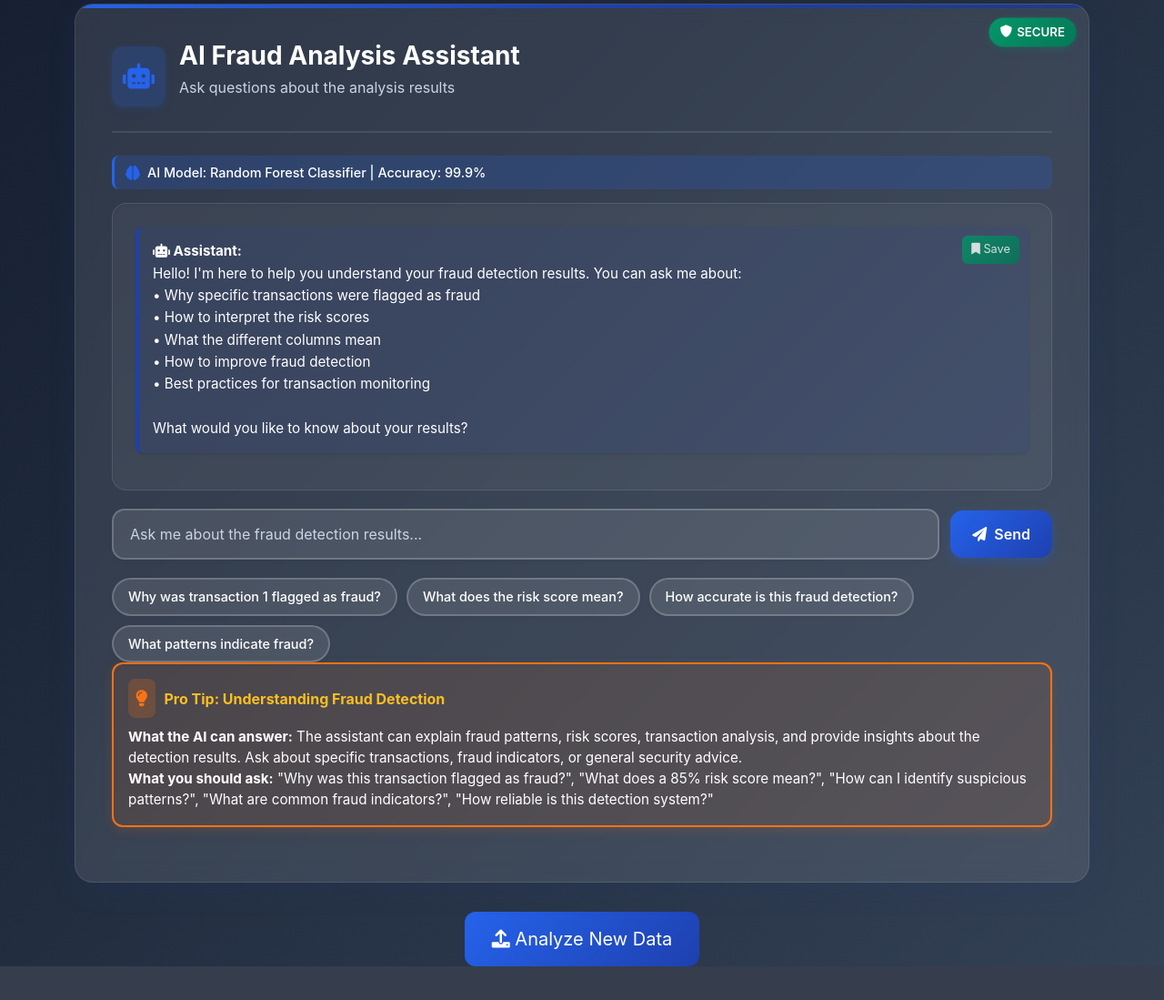
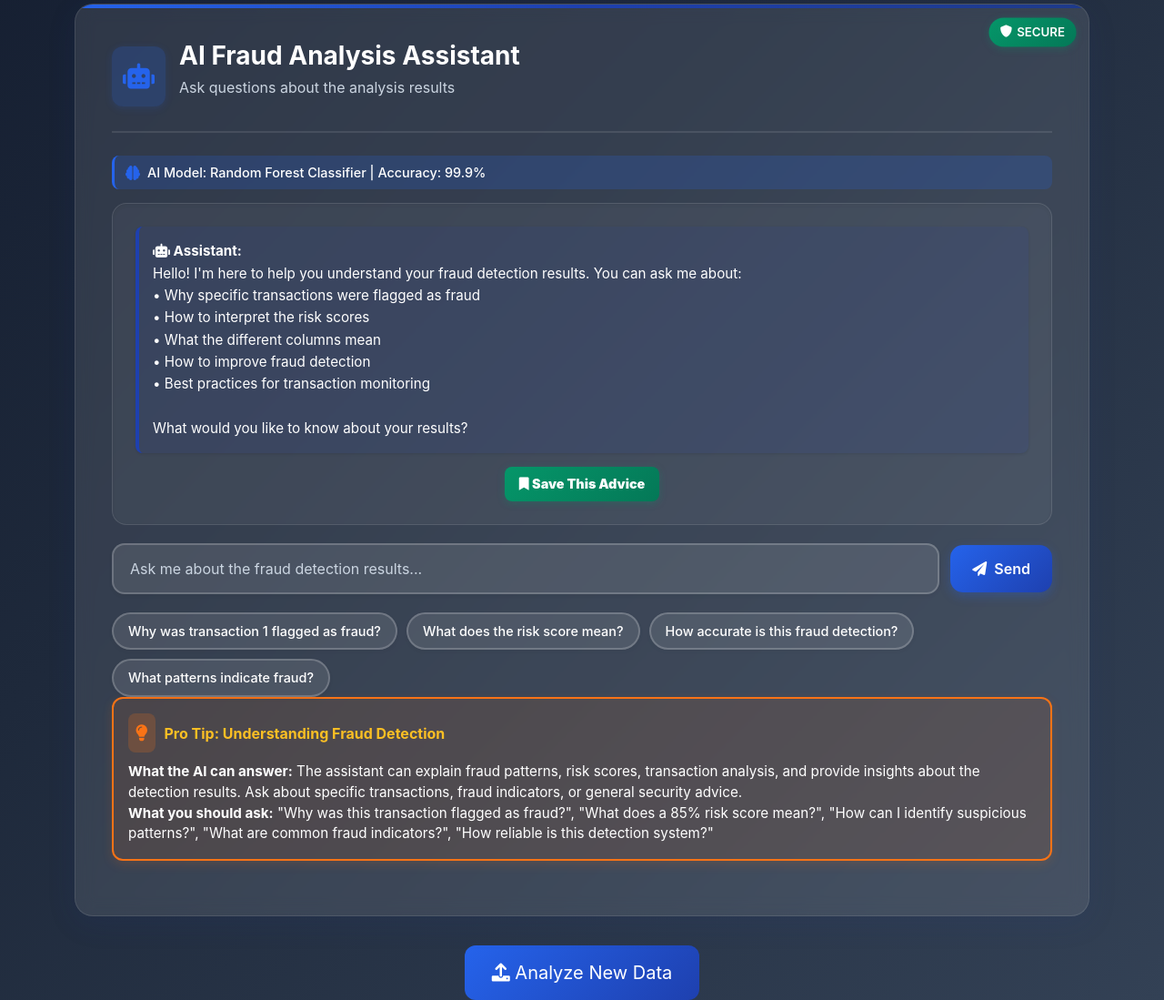
Before and after one commit to Pawan22104168/FraudGuard-Pro-AI-Fraud-Detection-System, a Flask app: template templates/display.html in a window 1280 px wide. Shown: the part 802-1901 px from the top of the page at 91% size. Before the commit the page ends 1864 px from the top, so only its background shows below. Run offline with Flask 3, Linux system fonts and the light colour scheme; the template is opened without the code that fills it, so the values that code supplies are empty.

Commit message:
Update save button design - move under conversation with bold 'Save This Advice' text

```diff
--- a/templates/display.html
+++ b/templates/display.html
@@ -246,7 +246,7 @@
             border-bottom-right-radius: 4px;
             border-left: 3px solid #2563eb;
         }
-        .bot-message {
+        .chat-message.bot-message {
             background: rgba(30, 64, 175, 0.1);
             border-left: 4px solid #1e40af;
             padding: 15px;
@@ -455,28 +455,32 @@
             box-shadow: 0 4px 12px rgba(37, 99, 235, 0.3);
         }
 
+        .save-advice-section {
+            margin-top: 10px;
+            text-align: center;
+        }
+
         .save-advice-btn {
-            position: absolute;
-            top: 10px;
-            right: 10px;
             background: linear-gradient(135deg, #059669 0%, #047857 100%);
             color: white;
             border: none;
-            padding: 5px 10px;
-            border-radius: 6px;
-            font-size: 0.8rem;
+            padding: 8px 16px;
+            border-radius: 8px;
+            font-size: 0.9rem;
+            font-weight: 600;
             cursor: pointer;
             transition: all 0.3s ease;
-            opacity: 0.8;
+            box-shadow: 0 2px 8px rgba(5, 150, 105, 0.3);
         }
 
         .save-advice-btn:hover {
-            opacity: 1;
-            transform: scale(1.05);
+            transform: translateY(-2px);
+            box-shadow: 0 4px 12px rgba(5, 150, 105, 0.4);
         }
 
         .save-advice-btn.saved {
             background: linear-gradient(135deg, #dc2626 0%, #b91c1c 100%);
+            box-shadow: 0 2px 8px rgba(220, 38, 38, 0.3);
         }
     </style>
 </head>
@@ -583,9 +587,6 @@
 
         <div class="chatbot-container" id="chatLog">
             <div class="chat-message bot-message" data-advice="Hello! I'm here to help you understand your fraud detection results. You can ask me about: Why specific transactions were flagged as fraud, How to interpret the risk scores, What the different columns mean, How to improve fraud detection, Best practices for transaction monitoring. What would you like to know about your results?">
-                <button class="save-advice-btn" onclick="saveAdviceFromElement(this)">
-                    <i class="fas fa-bookmark"></i> Save
-                </button>
                 <strong><i class="fas fa-robot"></i> Assistant:</strong><br>
                 Hello! I'm here to help you understand your fraud detection results. You can ask me about:<br>
                 • Why specific transactions were flagged as fraud<br>
@@ -594,6 +595,11 @@
                 • How to improve fraud detection<br>
                 • Best practices for transaction monitoring<br><br>
                 What would you like to know about your results?
+            </div>
+            <div class="save-advice-section">
+                <button class="save-advice-btn" onclick="saveAdviceFromElement(this)">
+                    <i class="fas fa-bookmark"></i> <strong>Save This Advice</strong>
+                </button>
             </div>
         </div>
 
@@ -679,11 +685,13 @@
         .then(data => {
             chatLog.innerHTML += `
                 <div class="chat-message bot-message" data-advice="${data.reply}">
-                    <button class="save-advice-btn" onclick="saveAdviceFromElement(this)">
-                        <i class="fas fa-bookmark"></i> Save
-                    </button>
                     <strong><i class="fas fa-robot"></i> Assistant:</strong><br>
                     ${data.reply}
+                </div>
+                <div class="save-advice-section">
+                    <button class="save-advice-btn" onclick="saveAdviceFromElement(this)">
+                        <i class="fas fa-bookmark"></i> <strong>Save This Advice</strong>
+                    </button>
                 </div>
             `;
 
@@ -709,7 +717,8 @@
 
     // Function to save advice from chatbot
     function saveAdviceFromElement(button) {
-        const messageDiv = button.closest('.bot-message');
+        const saveSection = button.closest('.save-advice-section');
+        const messageDiv = saveSection.previousElementSibling;
         const advice = messageDiv.getAttribute('data-advice');
 
         // Save to localStorage
@@ -726,7 +735,7 @@
         localStorage.setItem('savedAdvice', JSON.stringify(savedAdvice));
 
         // Update button appearance
-        button.innerHTML = '<i class="fas fa-check"></i> Saved';
+        button.innerHTML = '<i class="fas fa-check"></i> <strong>Advice Saved!</strong>';
         button.classList.add('saved');
         button.disabled = true;
 
```
